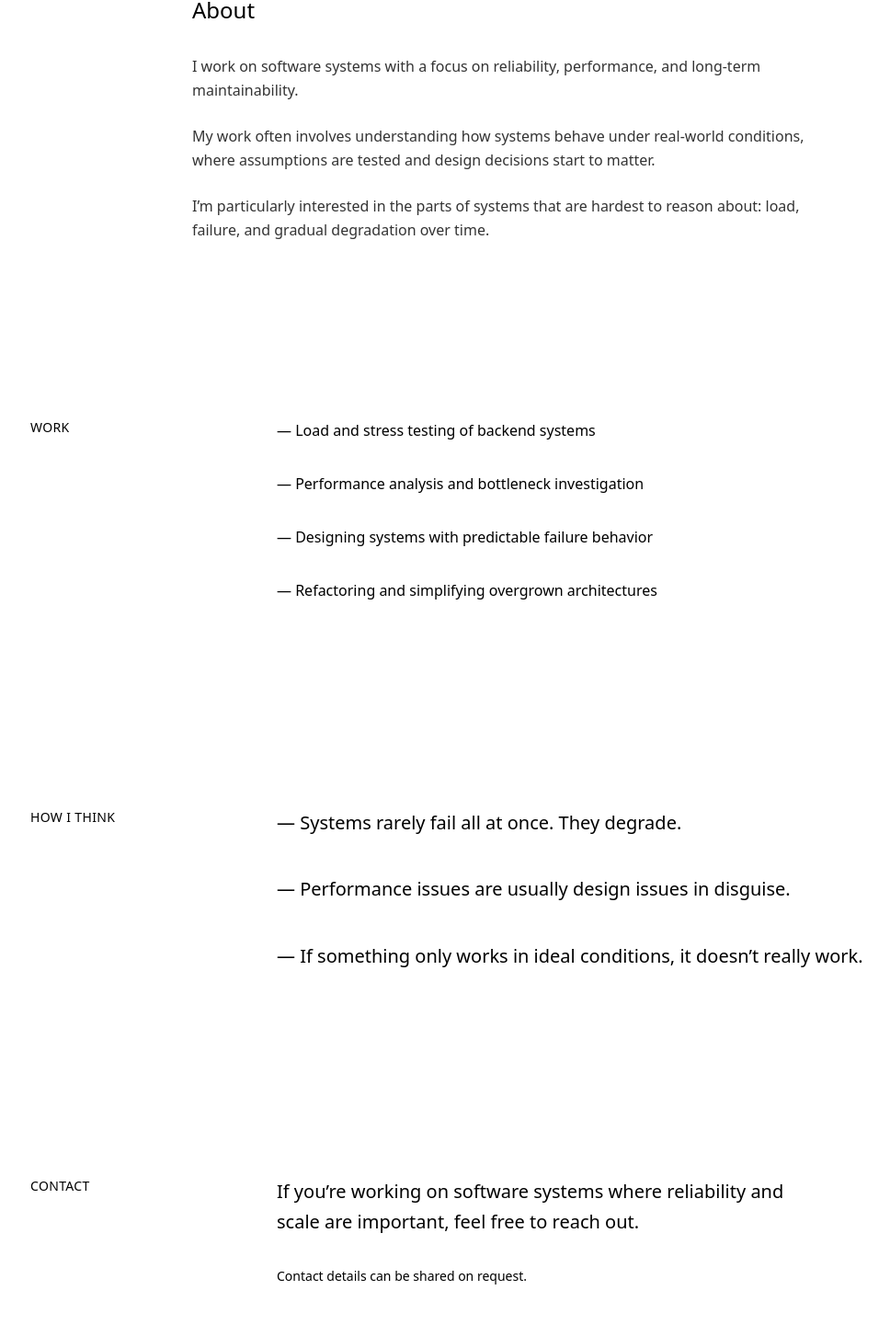
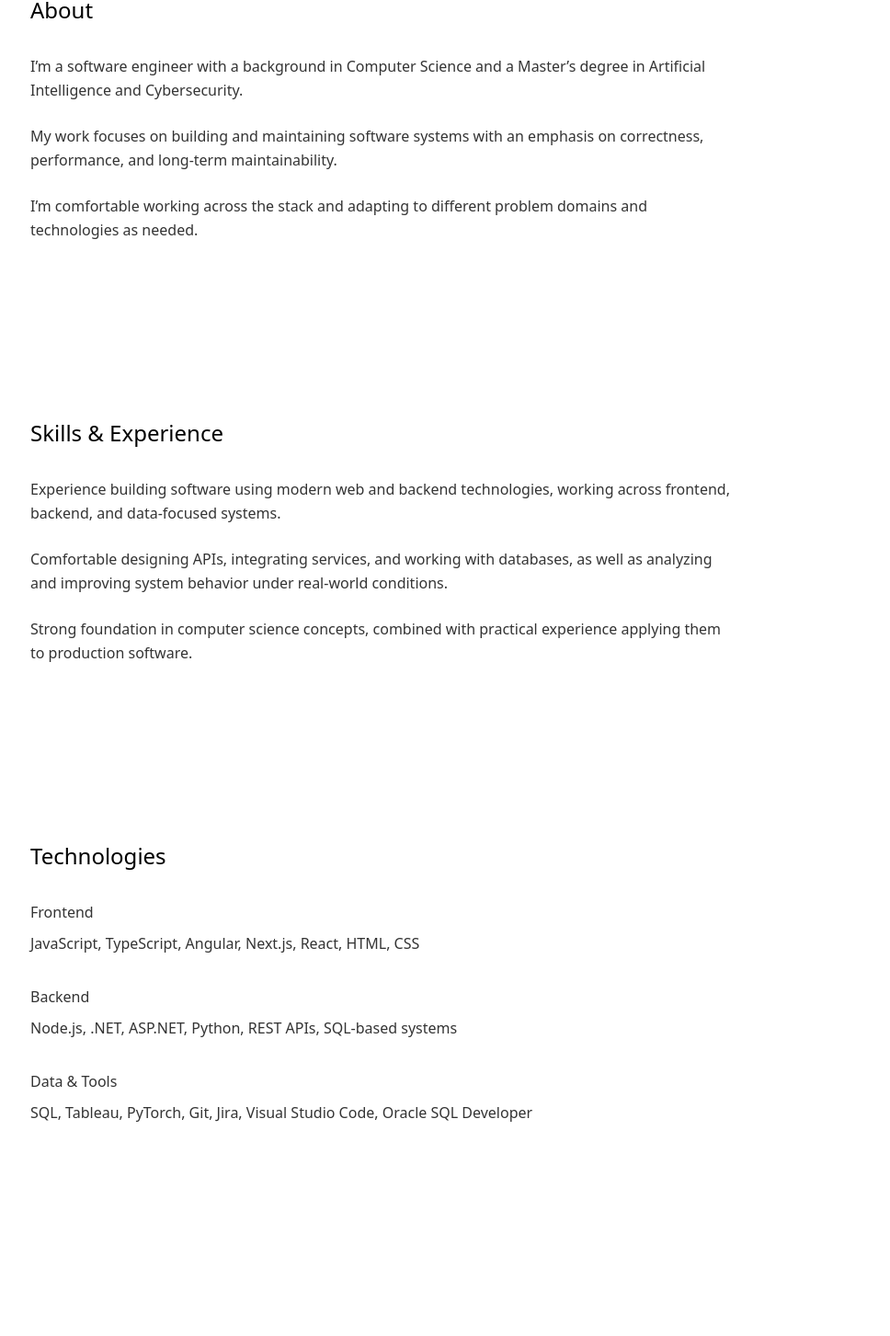
Before and after one commit to mahmudyusifli/personal-website, a Next.js app in the folder apps/frontend/: page / in a window 1280 px wide. Shown: the part 918-2371 px from the top of the page at 92% size, without its empty margins (95-1063 px from the left). Built offline with nearby package versions, Linux system fonts and the light colour scheme.

Commit message:
updated data

```diff
--- a/apps/frontend/app/globals.css
+++ b/apps/frontend/app/globals.css
@@ -9,9 +9,10 @@
   :root {
     --background: #000000;
     --foreground: #ffffff;
+    --muted: rgba(255, 255, 255, 0.65);
+    --border-subtle: rgba(255, 255, 255, 0.12);
   }
 }
-
 html,
 body {
   padding: 0;
@@ -34,3 +35,10 @@ body {
     Arial,
     sans-serif;
 }
+:root {
+  --background: #ffffff;
+  --foreground: #000000;
+  --accent: #ff4da6; /* pink */
+  --muted: rgba(0, 0, 0, 0.6);
+  --border-subtle: rgba(0, 0, 0, 0.08);
+}
--- a/apps/frontend/app/page.tsx
+++ b/apps/frontend/app/page.tsx
@@ -1,8 +1,8 @@
 import ContentLayout from "@/components/ui/ContentLayout";
 import Intro from "@/components/sections/Intro";
 import About from "@/components/sections/About";
+import Experience from "@/components/sections/Experience";
 import Work from "@/components/sections/Work";
-import Thinking from "@/components/sections/Thinking";
 import Contact from "@/components/sections/Contact";
 
 export default function Home() {
@@ -10,8 +10,8 @@ export default function Home() {
     <ContentLayout>
       <Intro />
       <About />
+      <Experience />
       <Work />
-      <Thinking />
       <Contact />
     </ContentLayout>
   );
--- a/apps/frontend/components/sections/About.tsx
+++ b/apps/frontend/components/sections/About.tsx
@@ -2,25 +2,26 @@
 
 export default function About() {
   return (
-    <section id="about" className="px-6 md:px-12 max-w-3xl mx-auto py-24">
+    <section id="about" className="px-12 md:px-32 py-24">
+      <div className="max-w-3xl">
         <h2 className="text-2xl font-normal mb-8">About</h2>
 
         <div className="space-y-6 text-base leading-relaxed text-black/80">
           <p>
-          I work on software systems with a focus on reliability, performance,
-          and long-term maintainability.
+            I’m a software engineer with a background in Computer Science and a
+            Master’s degree in Artificial Intelligence and Cybersecurity.
           </p>
 
           <p>
-          My work often involves understanding how systems behave under
-          real-world conditions, where assumptions are tested and design
-          decisions start to matter.
+            My work focuses on building and maintaining software systems with an
+            emphasis on correctness, performance, and long-term maintainability.
           </p>
 
           <p>
-          I’m particularly interested in the parts of systems that are hardest
-          to reason about: load, failure, and gradual degradation over time.
+            I’m comfortable working across the stack and adapting to different
+            problem domains and technologies as needed.
           </p>
+        </div>
       </div>
     </section>
   );
--- a/apps/frontend/components/sections/Contact.tsx
+++ b/apps/frontend/components/sections/Contact.tsx
@@ -2,27 +2,14 @@
 
 export default function Contact() {
   return (
-    <section
-      id="contact"
-      className="bg-white text-black px-12 md:px-32 pt-24 pb-40"
-    >
-      <div className="grid grid-cols-12 gap-12">
-        {/* left anchor */}
-        <div className="col-span-12 md:col-span-3 text-sm uppercase tracking-wide">
-          Contact
-        </div>
+    <section id="contact" className="px-12 md:px-32 py-32">
+      <div className="max-w-3xl">
+        <h2 className="text-2xl font-normal mb-8">Contact</h2>
 
-        {/* content */}
-        <div className="col-span-12 md:col-span-7 space-y-8">
-          <p className="text-xl leading-relaxed max-w-2xl">
-            If you’re working on software systems where reliability and scale
-            are important, feel free to reach out.
-          </p>
-
-          <p className="text-sm leading-relaxed">
-            Contact details can be shared on request.
-          </p>
-        </div>
+        <p className="text-base leading-relaxed text-black/80">
+          If you’d like to get in touch about software development, systems
+          work, or collaboration opportunities, feel free to reach out by email.
+        </p>
       </div>
     </section>
   );
--- a/apps/frontend/components/sections/Experience.tsx
+++ b/apps/frontend/components/sections/Experience.tsx
@@ -2,31 +2,26 @@
 
 export default function Experience() {
   return (
-    <section
-      id="experience"
-      className="bg-white text-black px-12 md:px-32 pt-24 pb-32"
-    >
-      <div className="grid grid-cols-12 gap-12">
-        {/* left anchor */}
-        <div className="col-span-12 md:col-span-3 text-sm uppercase tracking-wide">
-          Experience
-        </div>
+    <section id="experience" className="px-12 md:px-32 py-24">
+      <div className="max-w-3xl">
+        <h2 className="text-2xl font-normal mb-8">Skills & Experience</h2>
 
-        {/* content */}
-        <div className="col-span-12 md:col-span-7 space-y-16">
-          <p className="text-base leading-relaxed max-w-3xl">
-            Experience across different stages of software systems — from early
-            development to systems operating under sustained real-world usage.
+        <div className="space-y-6 text-base leading-relaxed text-black/80">
+          <p>
+            Experience building software using modern web and backend
+            technologies, working across frontend, backend, and data-focused
+            systems.
           </p>
 
-          <p className="text-base leading-relaxed max-w-3xl">
-            Exposure to backend services, performance analysis, load testing,
-            and the operational side of running software in production.
+          <p>
+            Comfortable designing APIs, integrating services, and working with
+            databases, as well as analyzing and improving system behavior under
+            real-world conditions.
           </p>
 
-          <p className="text-base leading-relaxed max-w-3xl">
-            Comfortable working in environments where trade-offs are unavoidable
-            and decisions have long-term impact.
+          <p>
+            Strong foundation in computer science concepts, combined with
+            practical experience applying them to production software.
           </p>
         </div>
       </div>
--- a/apps/frontend/components/sections/Work.tsx
+++ b/apps/frontend/components/sections/Work.tsx
@@ -2,24 +2,28 @@
 
 export default function Work() {
   return (
-    <section
-      id="work"
-      className="bg-white text-black px-12 md:px-32 pt-24 pb-32"
-    >
-      <div className="grid grid-cols-12 gap-12">
-        {/* left anchor */}
-        <div className="col-span-12 md:col-span-3 text-sm uppercase tracking-wide">
-          Work
-        </div>
+    <section id="work" className="px-12 md:px-32 py-24">
+      <div className="max-w-3xl">
+        <h2 className="text-2xl font-normal mb-8">Technologies</h2>
 
-        {/* content */}
-        <div className="col-span-12 md:col-span-7">
-          <ul className="space-y-8 text-base leading-relaxed max-w-2xl">
-            <li>— Load and stress testing of backend systems</li>
-            <li>— Performance analysis and bottleneck investigation</li>
-            <li>— Designing systems with predictable failure behavior</li>
-            <li>— Refactoring and simplifying overgrown architectures</li>
-          </ul>
+        <div className="space-y-8 text-base leading-relaxed text-black/80">
+          <div>
+            <p className="mb-2">Frontend</p>
+            <p>JavaScript, TypeScript, Angular, Next.js, React, HTML, CSS</p>
+          </div>
+
+          <div>
+            <p className="mb-2">Backend</p>
+            <p>Node.js, .NET, ASP.NET, Python, REST APIs, SQL-based systems</p>
+          </div>
+
+          <div>
+            <p className="mb-2">Data & Tools</p>
+            <p>
+              SQL, Tableau, PyTorch, Git, Jira, Visual Studio Code, Oracle SQL
+              Developer
+            </p>
+          </div>
         </div>
       </div>
     </section>
```
Lines whose indentation alone changed are shown as unchanged.
